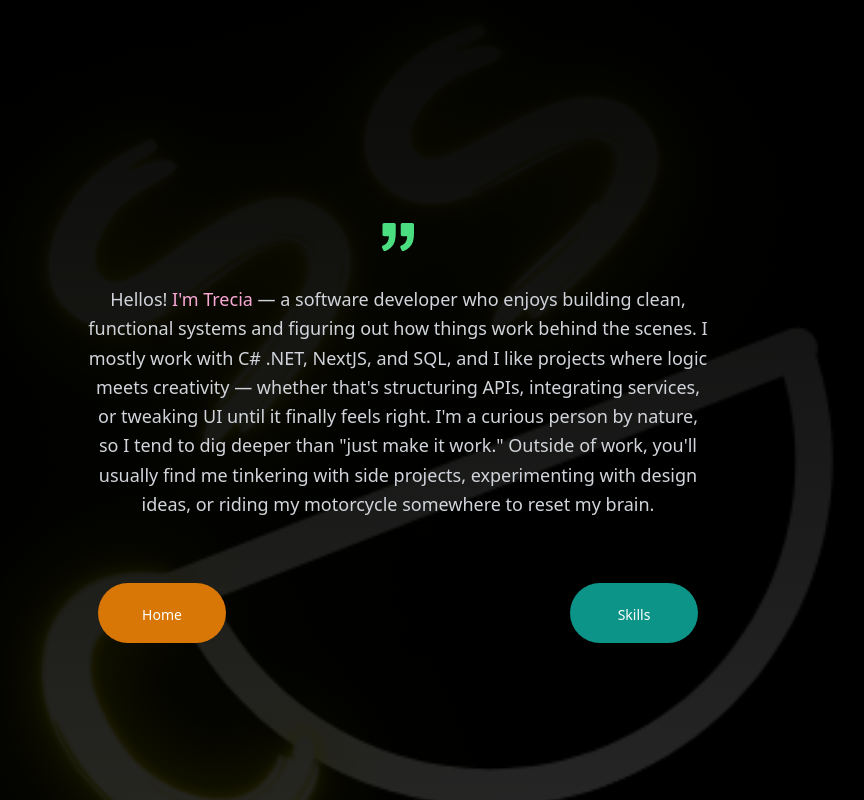
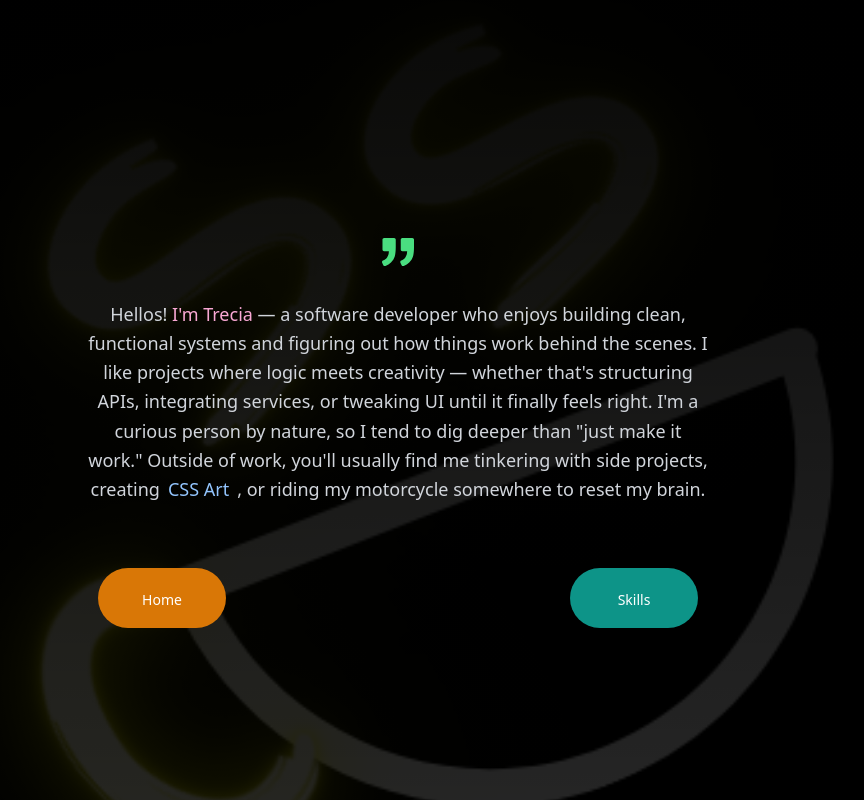
Before and after one commit to TreciaKS/treciaks-dev, a Next.js app in the folder frontend/: page /about in a window 1280 px wide. Shown: the whole page, without its empty margins (242-1106 px from the left). Built offline with nearby package versions, Linux system fonts and the light colour scheme; a web font is replaced by a local one.

Commit message:
refactor: update about

```diff
--- a/frontend/pages/about/index.js
+++ b/frontend/pages/about/index.js
@@ -1,8 +1,8 @@
-import React from 'react'
-import Head from 'next/head'
-import Image from 'next/image'
-import Link from 'next/link'
-import styles from './About.module.css'
+import React from "react";
+import Head from "next/head";
+import Image from "next/image";
+import Link from "next/link";
+import styles from "./About.module.css";
 
 const about = () => {
   return (
@@ -40,14 +40,22 @@ const about = () => {
                 Hellos!<span className="text-pink-300"> I&apos;m Trecia</span> —
                 a software developer who enjoys building clean, functional
                 systems and figuring out how things work behind the scenes. I
-                mostly work with C# .NET, NextJS, and SQL, and I like projects
-                where logic meets creativity — whether that&apos;s structuring
-                APIs, integrating services, or tweaking UI until it finally
-                feels right. I&apos;m a curious person by nature, so I tend to
-                dig deeper than &quot;just make it work.&quot; Outside of work,
-                you&apos;ll usually find me tinkering with side projects,
-                experimenting with design ideas, or riding my motorcycle
-                somewhere to reset my brain.
+                like projects where logic meets creativity — whether that&apos;s
+                structuring APIs, integrating services, or tweaking UI until it
+                finally feels right. I&apos;m a curious person by nature, so I
+                tend to dig deeper than &quot;just make it work.&quot; Outside
+                of work, you&apos;ll usually find me tinkering with side
+                projects, creating
+                <a
+                  rel="noreferrer"
+                  target="_blank"
+                  href="https://codepen.io/treciaks"
+                  className="mx-2 text-blue-300 transition-colors duration-300 cursor-pointer hover:text-indigo-400"
+                  aria-label="Github"
+                >
+                  CSS Art
+                </a>
+                , or riding my motorcycle somewhere to reset my brain.
               </p>
             </div>
           </div>
@@ -67,6 +75,6 @@ const about = () => {
       </main>
     </section>
   );
-}
+};
 
-export default about
+export default about;
```
